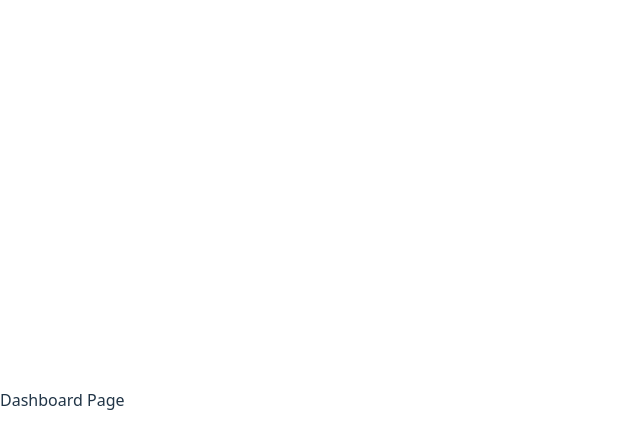
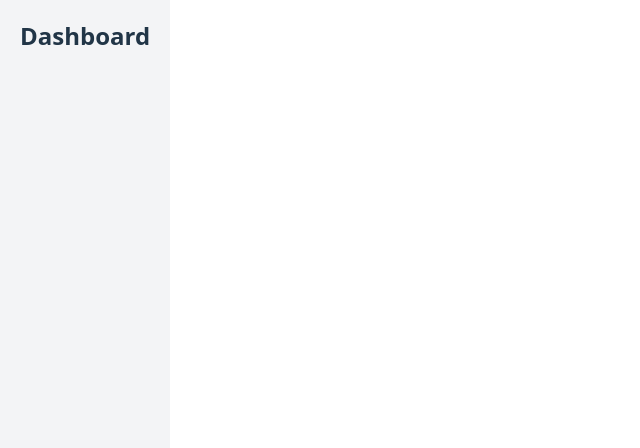
Before and after one commit to knightmaster11/react-admin-ui-kit, a React (Vite) app: page / in a window 1280 px wide. Shown: the top 448 px of the page, without its empty margins (0-640 px from the left). Built offline with nearby package versions, Linux system fonts and the light colour scheme.

Commit message:
feat: add admin layout

```diff
--- /dev/null
+++ b/src/layouts/AdminLayout.jsx
@@ -0,0 +1,7 @@
+export default function AdminLayout({ children }) {
+  return (
+    <div className="min-h-screen bg-gray-100">
+      {children}
+    </div>
+  );
+}
--- a/src/pages/Dashboard.jsx
+++ b/src/pages/Dashboard.jsx
@@ -1,7 +1,11 @@
+import AdminLayout from "../layouts/AdminLayout";
+
 export default function Dashboard() {
   return (
-    <div>
-      Dashboard Page
-    </div>
-  )
+    <AdminLayout>
+      <h1 className="text-2xl font-bold p-5">
+        Dashboard
+      </h1>
+    </AdminLayout>
+  );
 }
```
